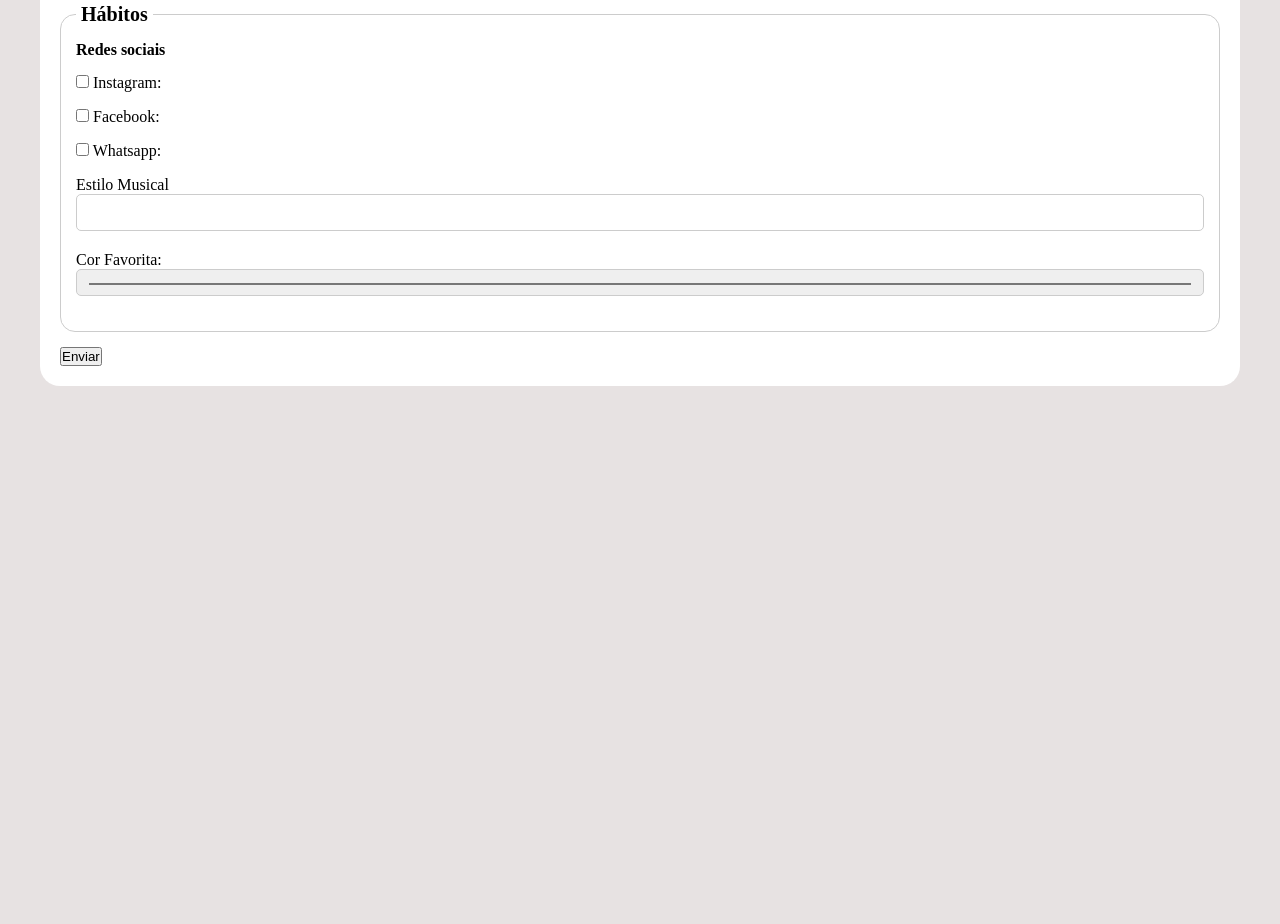
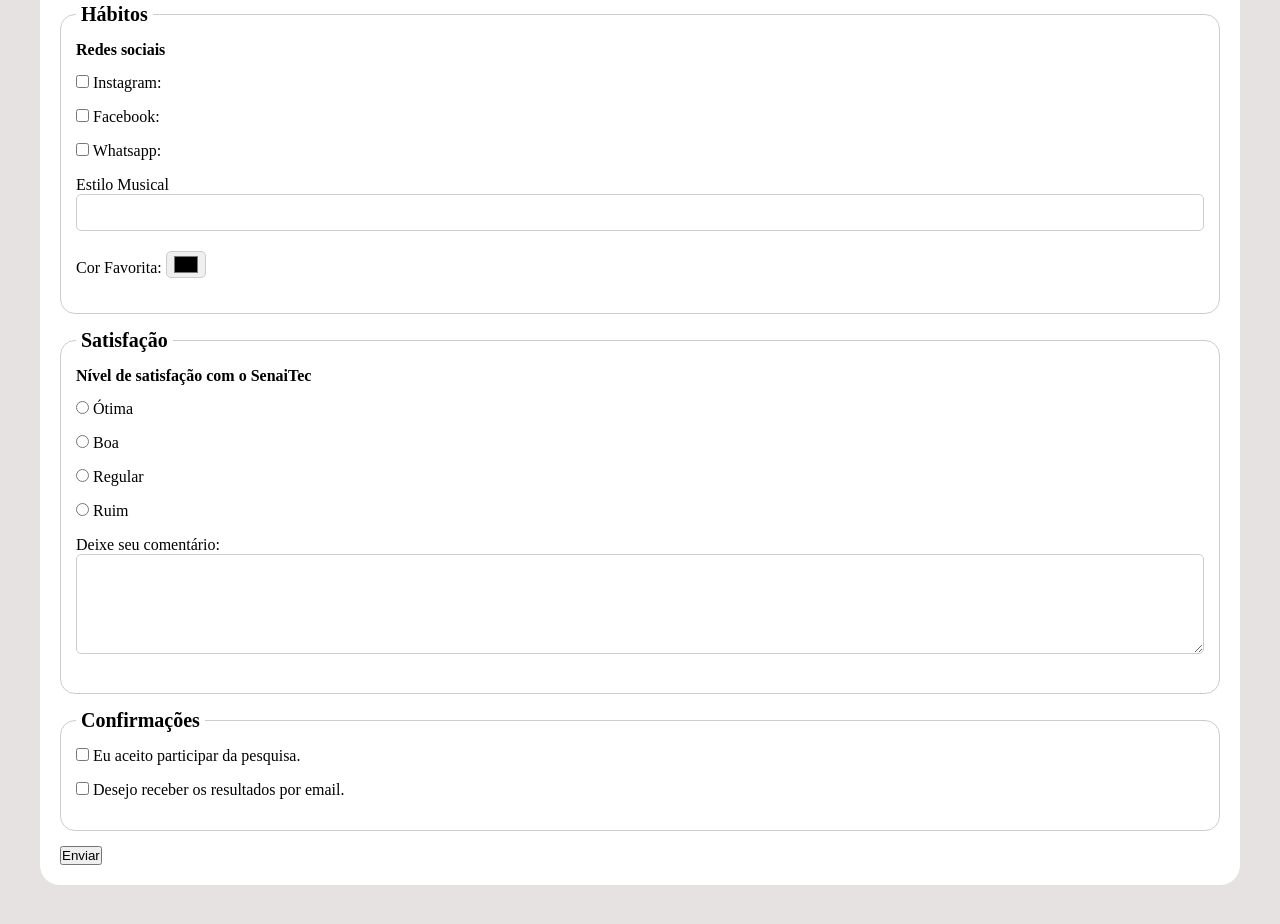
Before and after one commit to Christopher-cloudaruk/senaitec-repository, a plain HTML site: page index.html in a window 1280 px wide. Shown: the part 1258-2182 px from the top of the page. Before the commit the page ends 1744 px from the top, so only its background shows below. Drawn offline with Linux system fonts and the light colour scheme.

Commit message:
botando parada aqui

```diff
--- a/css/style.css
+++ b/css/style.css
@@ -42,7 +42,7 @@ legend {
     padding: 0 5px
 }
 
-input, select {
+input, select, textarea {
     width: 100%;
     padding: 10px;
     margin-bottom: 20px;
@@ -54,8 +54,17 @@ input[type="radio"], input[type="checkbox"] {
     width: auto;
 }
 
+input[type="color"] {
+    width: 40px;
+    padding: 0 5px;
+}
+
 
 p {
     margin-bottom: 15px;
     font-weight: bold;
 }
+
+textarea {
+    min-height: 100px;
+}
--- a/index.html
+++ b/index.html
@@ -36,8 +36,8 @@
                     <input type="email" name="userEmail" id="userEmail" required>
                         <br>
 
-                <label for="userPhone">Telefone:</label>
-                    <input type="tel" name="userPhone" id="userPhone" pattern=" [0-9]{11}" placeholder="21987554321">
+                <label for="userPhone">Telefone</label>
+                    <input type="tel" name="userPhone" id="userPhone" pattern= "[0-9]{11}" placeholder="21987554321">
                         <br>
 
                 <label for="userImage">Upload de foto:</label>
@@ -147,6 +147,44 @@
                 <input type="color" name="userFavoriteColor" id="userFavoriteColor">
             </fieldset>
 
+            <!-- fieldset satisfacao-->
+
+            <fieldset>
+                <legend>Satisfação</legend>
+
+                <p>Nível de satisfação com o SenaiTec</p>
+
+            <input type="radio" name="userSatisfaction" id="userSatisfaction">
+            <label for="UserSatisfaction1">Ótima</label>
+            <br>
+            <input type="radio" name="userSatisfaction" id="userSatisfaction">
+            <label for="UserSatisfaction2">Boa</label>
+            <br>
+            <input type="radio" name="userSatisfaction" id="userSatisfaction">
+            <label for="UserSatisfaction3">Regular</label>
+            <br>
+            <input type="radio" name="userSatisfaction" id="userSatisfaction">
+            <label for="UserSatisfaction4">Ruim</label>
+            <br>
+
+            <label for="userComment">Deixe seu comentário:</label>
+            <textarea name="userComment" id="userComment"></textarea>
+            </fieldset>
+
+            <fieldset>
+                <legend>Confirmações</legend>
+
+                <input type="checkbox" name="userConfirm" id="userConfirm1" value="accept" required>
+                <label for="userConfirm">Eu aceito participar da pesquisa.</label>
+                <br>
+
+                <input type="checkbox" name="userConfirm" id="userConfirm2" value="Optional">
+                <label for="userConfirm2">Desejo receber os resultados por email.</label>
+                <br>
+
+            </fieldset>
+
+
             <button type="submit">Enviar</button>
 
             </form>
```
